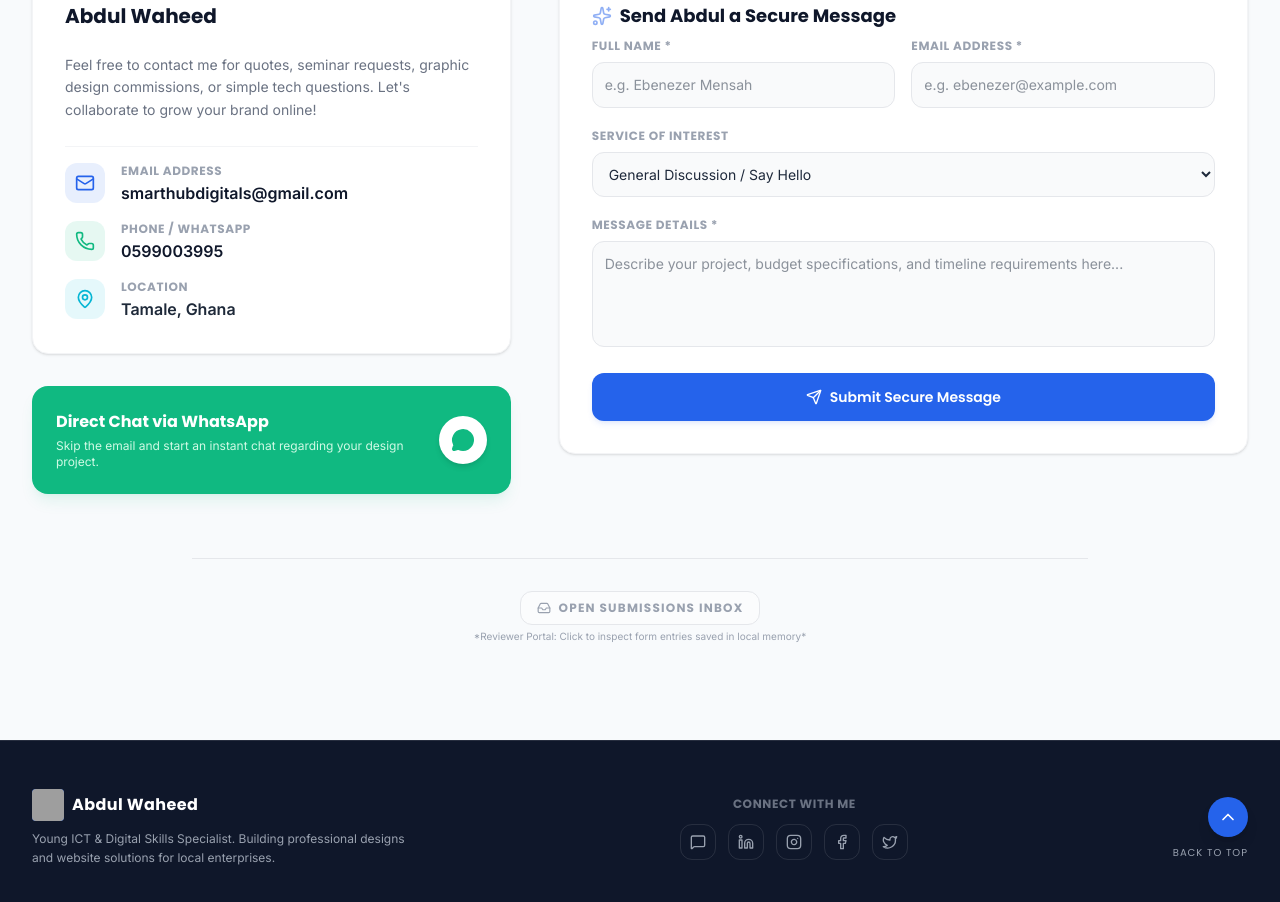
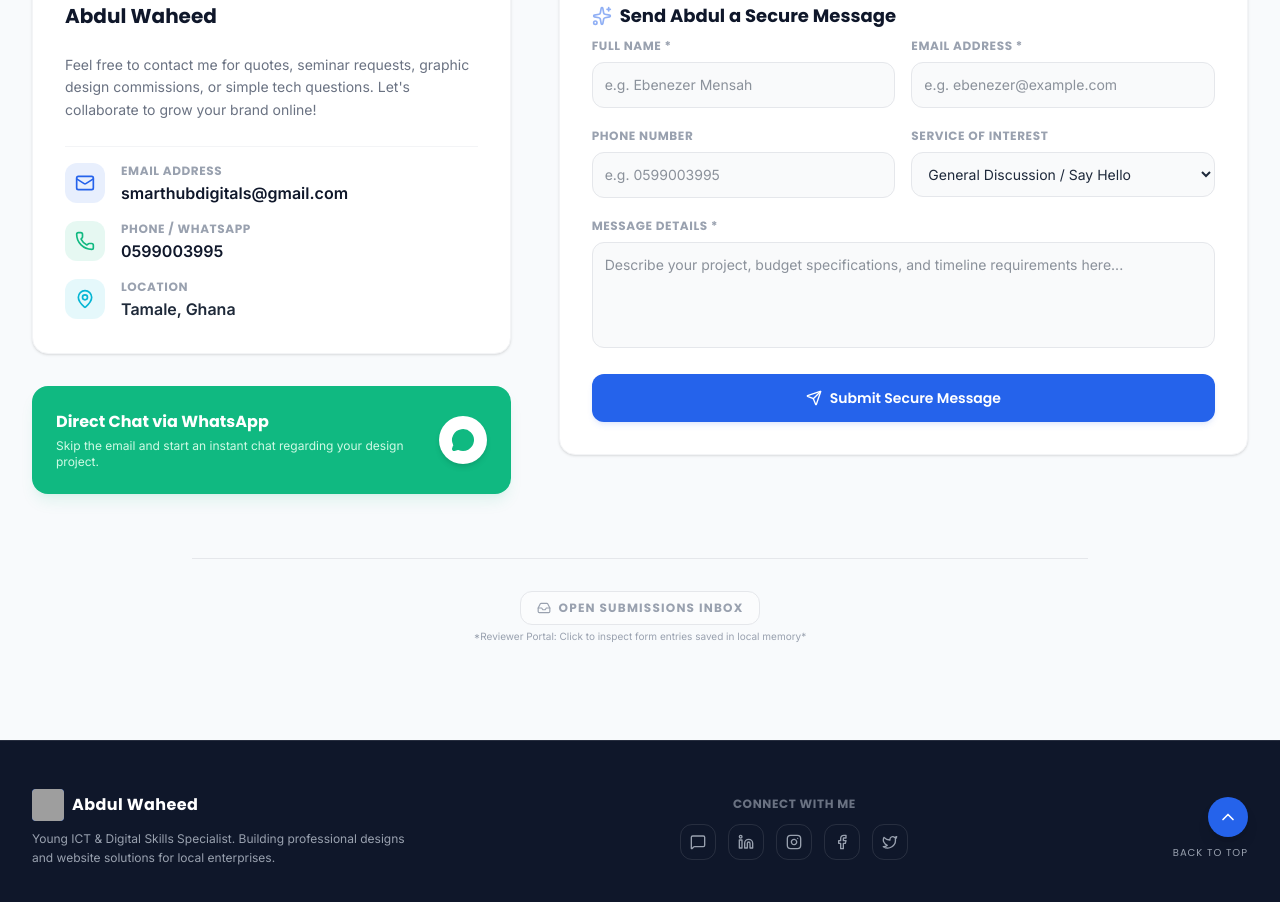
Before and after one commit to smarthubdigitals/BECE-Website, a React (Vite) app: page / in a window 1280 px wide. Shown: the part 8160-9062 px from the top of the page. Built offline with nearby package versions, Linux system fonts and the light colour scheme; grey boxes are pictures that could not be loaded.

Commit message:
feat(contact): add optional phone number field
Include a phone number field in the contact form, type definitions, and mock data to enable better client communication.

```diff
--- a/src/components/Contact.tsx
+++ b/src/components/Contact.tsx
@@ -12,6 +12,7 @@ export default function Contact({ customServiceSummary, onClearCustomSummary }:
   const [formData, setFormData] = useState({
     name: '',
     email: '',
+    phone: '',
     service: 'General Query',
     message: '',
   });
@@ -28,6 +29,7 @@ export default function Contact({ customServiceSummary, onClearCustomSummary }:
       id: 'sub-mock-1',
       name: 'Rev. Frank Osei',
       email: 'frank.osei@hopeyouth.org',
+      phone: '0241234567',
       message: 'Hello Abdul, we loved your video editing work on the reels project. We would love to book you to design flyers for our upcoming youth conference. Let us know your availability.',
       serviceOfInterest: 'Graphic Design Services',
       timestamp: 'Today, 10:45 AM',
@@ -36,6 +38,7 @@ export default function Contact({ customServiceSummary, onClearCustomSummary }:
       id: 'sub-mock-2',
       name: 'Maame Serwaah',
       email: 'info@serwaahcouture.com',
+      phone: '0559876543',
       message: 'The landing page is performing incredibly well! We would like to add an interactive map and basic analytics. Let me know when you can jump on a quick WhatsApp call.',
       serviceOfInterest: 'Website Design Services',
       timestamp: 'Today, 9:15 AM',
@@ -83,6 +86,7 @@ export default function Contact({ customServiceSummary, onClearCustomSummary }:
       body: JSON.stringify({
         name: formData.name,
         email: formData.email,
+        phone: formData.phone,
         service: formData.service,
         message: formData.message
       })
@@ -93,6 +97,7 @@ export default function Contact({ customServiceSummary, onClearCustomSummary }:
           id: `sub-${Date.now()}`,
           name: formData.name,
           email: formData.email,
+          phone: formData.phone,
           message: formData.message,
           serviceOfInterest: formData.service,
           timestamp: new Date().toLocaleTimeString([], { hour: '2-digit', minute: '2-digit' }) + ' (Just Now)',
@@ -108,6 +113,7 @@ export default function Contact({ customServiceSummary, onClearCustomSummary }:
         setFormData({
           name: '',
           email: '',
+          phone: '',
           service: 'General Query',
           message: '',
         });
@@ -323,6 +329,23 @@ export default function Contact({ customServiceSummary, onClearCustomSummary }:
                   </div>
                 </div>
 
+                <div className="grid grid-cols-1 sm:grid-cols-2 gap-4">
+                  {/* Phone Number Field */}
+                  <div>
+                    <label htmlFor="phone" className="block text-xs font-poppins font-bold text-gray-400 uppercase tracking-wider mb-2">
+                      Phone Number
+                    </label>
+                    <input
+                      id="phone"
+                      type="tel"
+                      name="phone"
+                      value={formData.phone}
+                      onChange={handleChange}
+                      placeholder="e.g. 0599003995"
+                      className="w-full bg-gray-50 border border-gray-200 focus:border-royal focus:bg-white p-3 rounded-xl text-sm font-sans outline-none transition-all"
+                    />
+                  </div>
+
                   {/* Service Dropdown */}
                   <div>
                     <label htmlFor="service" className="block text-xs font-poppins font-bold text-gray-400 uppercase tracking-wider mb-2">
@@ -333,7 +356,7 @@ export default function Contact({ customServiceSummary, onClearCustomSummary }:
                       name="service"
                       value={formData.service}
                       onChange={handleChange}
-                    className="w-full bg-gray-50 border border-gray-200 focus:border-royal focus:bg-white p-3 rounded-xl text-sm font-sans outline-none transition-all"
+                      className="w-full bg-gray-50 border border-gray-200 focus:border-royal focus:bg-white p-3 rounded-xl text-sm font-sans outline-none transition-all cursor-pointer"
                     >
                       <option value="General Query">General Discussion / Say Hello</option>
                       <option value="Graphic Design Services">Graphic Design Services (Flyers, Logo, Posts)</option>
@@ -342,6 +365,7 @@ export default function Contact({ customServiceSummary, onClearCustomSummary }:
                       <option value="Video Editing Services">Video Editing Services (Reels, Promos)</option>
                       <option value="Custom Package Program">Custom Dynamic Package (Calculated)</option>
                     </select>
+                  </div>
                 </div>
 
                 {/* Message Field */}
@@ -422,7 +446,9 @@ export default function Contact({ customServiceSummary, onClearCustomSummary }:
                     <h5 className="font-poppins font-bold text-xs text-navy">
                       Sender: {sub.name}
                     </h5>
-                    <p className="font-mono text-[10px] text-gray-400 mt-0.5">{sub.email}</p>
+                    <p className="font-mono text-[10px] text-gray-400 mt-0.5">
+                      Email: {sub.email} {sub.phone && ` | Phone: ${sub.phone}`}
+                    </p>
                     <span className="inline-block text-[9px] font-poppins font-bold text-royal bg-royal/10 px-2 py-0.5 rounded mt-2 uppercase">
                       {sub.serviceOfInterest}
                     </span>
--- a/src/types.ts
+++ b/src/types.ts
@@ -40,6 +40,7 @@ export interface ContactSubmission {
   id: string;
   name: string;
   email: string;
+  phone?: string;
   message: string;
   serviceOfInterest?: string;
   timestamp: string;
```
Lines whose indentation alone changed are shown as unchanged.
